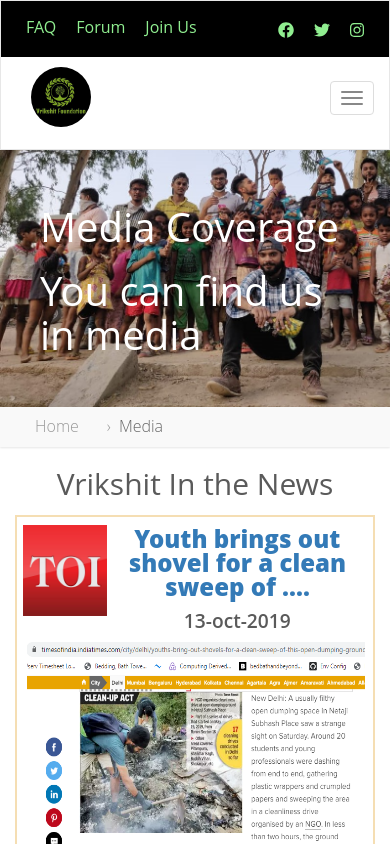
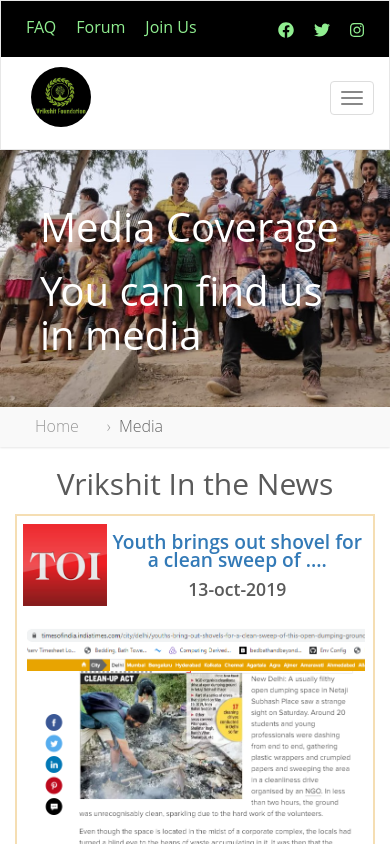
Before and after one commit to shankarsingh482/Vrikshit-Foundation, a React (Create React App) app in the folder frontend/: page /Media in a window 390 px wide. Shown: the top 844 px of the page. Built offline with nearby package versions, Linux system fonts and the light colour scheme.

Commit message:
style change for newsbox

```diff
--- a/frontend/src/components/Pages/Media/Media.css
+++ b/frontend/src/components/Pages/Media/Media.css
@@ -35,6 +35,7 @@ a.nostyle:link {
   display: flex;
   flex-flow: row nowrap;
   line-height: 1.13;
+
 }
 
 .newsBoxTopImage{
@@ -54,7 +55,7 @@ a.nostyle:link {
   vertical-align: middle;
   justify-content: center;
   flex-flow: column nowrap;
-  margin-top: 5%;
+  padding-top: 5px;
 }
 
 .newsBoxBottom{
@@ -90,33 +91,66 @@ a.nostyle:link {
 }
 
 
-@media screen and (min-width:0px) and (max-width: 359px){
+@media screen and (min-width:0px) and (max-width: 360px){
   .newsbox
 { width: 310px;
-  height:400px;
+  height:310px;
   margin: 4px 2px;
 }
+
+.newsBoxTopContent .date_heading {
+  font-weight: 400;
+  font-size: 1.0em;
+}
+
+.newsBoxTop .news_description a{
+  font-weight: 600;
+  font-size: 1.1em;
+  line-height: 0.9;
+}
+
 }
 @media screen and (min-width:360px) and (max-width: 414px){
   .newsbox
 { width: 360px;
-  height:400px;
-  margin: 5px 2px;
+  height:360px;
+  margin: 4px 4px;
 }
+
+.newsBoxTopContent .date_heading {
+  font-weight: 600;
+  font-size: 1.1em;
 }
-@media screen and (min-width:415px) and (max-width: 719px){
+
+.newsBoxTop .news_description a{
+  font-weight: 600;
+  font-size: 1.2em;
+  line-height: 0.9;
+}
+
+}
+@media screen and (min-width:414px) and (max-width: 720px){
   .newsbox
 { width: 415px;
-  height:400px;
+  height:414px;
   margin: 6px 3px;
 }
+.newsBoxTopContent .date_heading {
+  font-weight: 600;
+  font-size: 1.2em;
+}
 
+.newsBoxTop .news_description a{
+  font-weight: 600;
+  font-size: 1.3em;
+  line-height: 01;
+}
 }
 
 @media screen and (min-width:720px){
   .newsbox
 { width: 420px;
-  height:400px;
+  height:420px;
   margin: 4px 6px;
 
 }
```
